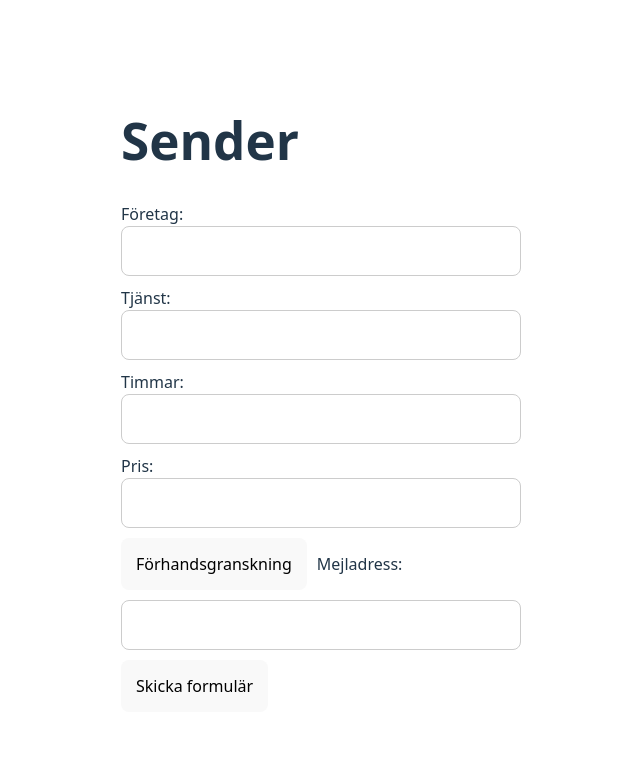
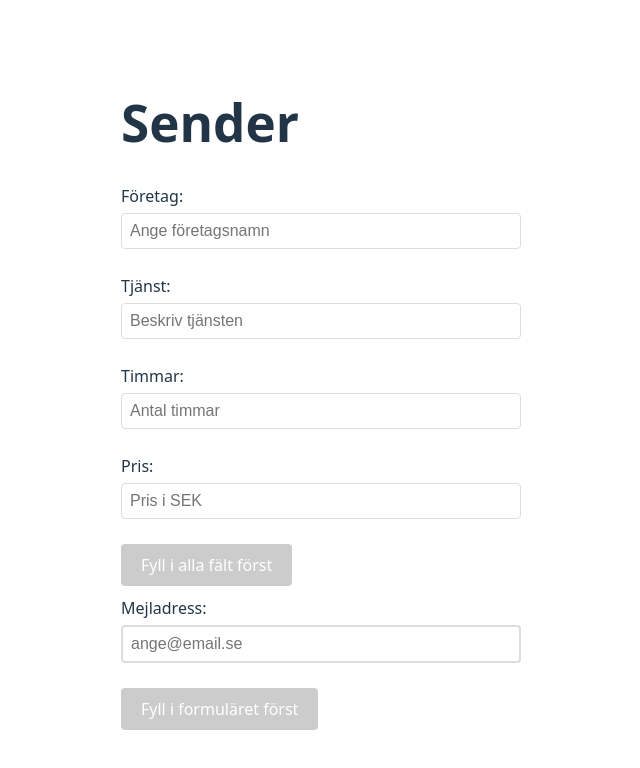
Before and after one commit to Lukasronnholm/grupp-2, a React (Vite) app: page / in a window 1280 px wide. Shown: the top 768 px of the page, without its empty margins (167-807 px from the left). Built offline with nearby package versions, Linux system fonts and the light colour scheme.

Commit message:
fixed nav and offerform

```diff
--- a/src/App.jsx
+++ b/src/App.jsx
@@ -19,7 +19,6 @@ function App() {
   } catch (err) {
     console.error('Could not stringify offers', err);
     console.log('offers preview:', offers);
-    // hitta icke-serialiserbara fält
     offers.forEach((o, i) => {
       try { JSON.stringify(o) }
       catch(e) { console.error('Non-serializable offer at index', i, o); }
@@ -44,7 +43,7 @@ function App() {
         <Route path="/" element={<Sender addOffer={addOffer}/>} />
         <Route path="/reviewform" element={<ReviewForm/>} />
          <Route path="/reviewoffer" element={<reviewOffer/>} />
-        <Route path="/viewoffer" element={<ViewOffer/>} />
+        <Route path="/viewoffer" element={<ViewOffer offers={offers} markAsRead={markAsRead}/>} />
         <Route path="/signcomplete" element={<signComplete />} />
         <Route path="/receiver" element={<Receiver offers={offers} markAsRead={markAsRead} />} />
       </Routes>
--- a/src/components/offerForm.jsx
+++ b/src/components/offerForm.jsx
@@ -3,8 +3,19 @@ import SendButton from "./sendButton";
 import { useNavigate } from "react-router-dom"
 
 function OfferForm({ addOffer, onPreview, initialData }) {
-  const navigate = useNavigate()
-function handleSubmit(event) {
+  const navigate = useNavigate();
+  const [isSubmitted, setIsSubmitted] = useState(false);
+  const [formData, setFormData] = useState(initialData || {
+    foretag: "",
+    tjanst: "",
+    timmar: "",
+    pris: "",
+  });
+
+  // Kontrollera om alla fält är ifyllda
+  const isFormValid = formData.foretag && formData.tjanst && formData.timmar && formData.pris;
+
+  function handleSubmit(event) {
     event.preventDefault();
     const newOffer = {
       id: new Date(),
@@ -21,12 +32,6 @@ function handleSubmit(event) {
       pris: "",
     });
   }
-  const [formData, setFormData] = useState(initialData || {
-    foretag: "",
-    tjanst: "",
-    timmar: "",
-    pris: "",
-  });
 
   function handleChange(event) {
     const { name, value } = event.target;
@@ -40,56 +45,135 @@ function handleSubmit(event) {
   return (
     <>
       <form>
-        <label>
+
+        <label style={{ display: "block", marginBottom: "15px" }}>
           Företag:
           <input
             type="text"
             name="foretag"
             value={formData.foretag}
             onChange={handleChange}
+            placeholder="Ange företagsnamn"
+            required
+            style={{
+              width: "100%",
+              padding: "8px",
+              marginTop: "5px",
+              border: "1px solid #ddd",
+              borderRadius: "4px"
+            }}
           />
         </label>
-        <label>
+
+        <label style={{ display: "block", marginBottom: "15px" }}>
           Tjänst:
           <input
             type="text"
             name="tjanst"
             value={formData.tjanst}
             onChange={handleChange}
+            placeholder="Beskriv tjänsten"
+            required
+            style={{
+              width: "100%",
+              padding: "8px",
+              marginTop: "5px",
+              border: "1px solid #ddd",
+              borderRadius: "4px"
+            }}
           />
         </label>
-        <label>
+
+        <label style={{ display: "block", marginBottom: "15px" }}>
           Timmar:
           <input
-            type="text"
+            type="number"
             name="timmar"
             value={formData.timmar}
             onChange={handleChange}
+            placeholder="Antal timmar"
+            required
+            min="1"
+            style={{
+              width: "100%",
+              padding: "8px",
+              marginTop: "5px",
+              border: "1px solid #ddd",
+              borderRadius: "4px"
+            }}
           />
         </label>
-        <label>
+
+        <label style={{ display: "block", marginBottom: "15px" }}>
           Pris:
           <input
-            type="text"
+            type="number"
             name="pris"
             value={formData.pris}
             onChange={handleChange}
+            placeholder="Pris i SEK"
+            required
+            min="0"
+            style={{
+              width: "100%",
+              padding: "8px",
+              marginTop: "5px",
+              border: "1px solid #ddd",
+              borderRadius: "4px"
+            }}
           />
         </label>
+
+
         <button
           type="button"
           onClick={() => {
-            if (onPreview) {
+            if (onPreview && isFormValid) {
               onPreview(formData);
             }
           }}
+          disabled={!isFormValid}
+          style={{
+            padding: "10px 20px",
+            backgroundColor: isFormValid ? "#007bff" : "#ccc",
+            color: "white",
+            border: "none",
+            borderRadius: "4px",
+            cursor: isFormValid ? "pointer" : "not-allowed",
+            marginRight: "10px",
+            marginBottom: "10px"
+          }}
         >
-          Förhandsgranskning
+          {isFormValid ? "Förhandsgranskning" : "Fyll i alla fält först"}
         </button>
-        <SendButton
-          handleSubmit={handleSubmit}
-          formData={formData}
-        ></SendButton>
+
+        {!isSubmitted ? (
+          <SendButton
+            isFormValid={isFormValid}
+            onSubmit={(email) => {
+              console.log("OfferForm: Skickar direkt med email:", email);
+              // Skapa offerten direkt och lägg till den
+              const newOffer = {
+                id: new Date(),
+                ...formData,
+                createdAt: new Date().toISOString(),
+                isNew: true,
+                sentTo: email,
+              };
+              if (addOffer) addOffer(newOffer);
+              setIsSubmitted(true);
+            }}
+          />
+        ) : (
+          <h2 style={{
+            color: '#4CAF50',
+            textAlign: 'center',
+            marginTop: '20px',
+            padding: '15px'
+          }}>
+            Mottagaren har aviserats!
+          </h2>
+        )}
       </form>
     </>
   );
--- a/src/components/reviewForm.jsx
+++ b/src/components/reviewForm.jsx
@@ -1,22 +1,24 @@
-import { useLocation } from "react-router-dom";
 import SendButton from "./sendButton";
 import { useState } from "react";
 
-function ReviewForm({formData, onSubmit, onSend}) {
-  const handleSubmit = onSend || onSubmit;
+function ReviewForm({ formData, onSubmit, onSend, onBack }) {
   const [isSubmitted, setIsSubmitted] = useState(false);
-  const location = useLocation();
-  const locationData = location.state || {};
-  const finalFormData = formData || locationData.formData;
+
+  const handleSubmit = () => {
+    console.log("ReviewForm: handleSubmit anropad!");
+    setIsSubmitted(true);
+  };
+  if (!formData) {
+    return (
+      <div className="p-4 border border-gray-300 rounded-xl bg-gray-50 text-gray-700">
+        <p>Inget inskickat ännu...</p>
+      </div>
+    );
+  }
 
   return (
     <>
-      {!finalFormData ? (
-        <div className="p-4 border border-gray-300 rounded-xl bg-gray-50 text-gray-700">
-          <p>Inget inskickat ännu...</p>
-        </div>
-      ) : (
-        <div className="p-6 border border-gray-300 rounded-2xl bg-white shadow-md w-full max-w-md mx-auto">
+      <div className="p-6 border border-gray-200 rounded-2xl bg-white shadow-md w-full max-w-md mx-auto">
         <h2 className="text-2xl font-semibold text-center mb-4 text-gray-800">
           Offert
         </h2>
@@ -24,34 +26,54 @@ function ReviewForm({formData, onSubmit, onSend}) {
         <div className="space-y-3 text-gray-700">
           <div>
             <p className="font-semibold">Företag:</p>
-              <p>{finalFormData.foretag}</p>
+            <p>{formData.foretag}</p>
           </div>
 
           <div>
             <p className="font-semibold">Tjänst:</p>
-              <p>{finalFormData.tjanst}</p>
+            <p>{formData.tjanst}</p>
           </div>
 
           <div>
             <p className="font-semibold">Timmar:</p>
-              <p className="whitespace-pre-line">{finalFormData.timmar}</p>
+            <p className="whitespace-pre-line">{formData.timmar}</p>
           </div>
           <div>
             <p className="font-semibold">Pris:</p>
-              <p className="whitespace-pre-line">{finalFormData.pris}</p>
+            <p className="whitespace-pre-line">{formData.pris}</p>
           </div>
         </div>
 
-          {handleSubmit && !isSubmitted ? (
-            <SendButton onSubmit={(event) => {
-              handleSubmit(event);
-              setIsSubmitted(true);
-            }}></SendButton>
+        {!isSubmitted ? (
+          <div>
+            <button
+              onClick={onBack}
+              style={{
+                padding: "10px 20px",
+                backgroundColor: "#6b7280",
+                color: "white",
+                border: "none",
+                borderRadius: "5px",
+                marginRight: "10px",
+                marginBottom: "10px",
+                cursor: "pointer"
+              }}
+            >
+              Ändra
+            </button>
+            <SendButton onSubmit={handleSubmit} />
+          </div>
         ) : (
-            <h2>Mottagaren har aviserats!</h2>
+          <h2 style={{
+            color: '#4CAF50',
+            textAlign: 'center',
+            marginTop: '20px',
+            padding: '15px'
+          }}>
+            Mottagaren har aviserats!
+          </h2>
         )}
       </div>
-      )}
     </>
   );
 }
--- a/src/components/sendButton.jsx
+++ b/src/components/sendButton.jsx
@@ -1,33 +1,76 @@
 import { useState } from "react";
-import { useNavigate } from "react-router-dom";
-export default function SendButton({onSubmit}) {
-    const navigate = useNavigate()
-const [email, setEmail] = useState("")
+
+export default function SendButton({ onSubmit, isFormValid = true }) {
+  const [email, setEmail] = useState("");
+
+  console.log("SendButton: onSubmit prop:", onSubmit);
 
   function handleChange(event) {
     setEmail(event.target.value)
   }
-function handleEmailSubmit(event){
+
+  function handleEmailSubmit(event) {
     event.preventDefault();
-  if(email!=="") {
-    if(onSubmit) {
-      onSubmit(event)
-    }
-    navigate("/reviewform")
-    console.log(email)
+    console.log("Knappen trycktes! Email:", email);
+
+    if (!isFormValid) {
+      console.log("ERROR: Formuläret är inte komplett!");
+      return;
     }
 
+    if (email !== "") {
+      console.log("Email är ifylld, anropar onSubmit");
+      if (onSubmit) {
+        console.log("onSubmit finns, anropar den nu!");
+        onSubmit(email); // Skicka email till callback
+      } else {
+        console.log("ERROR: onSubmit finns inte!");
+      }
+    } else {
+      console.log("ERROR: Email är tom!");
+    }
+  }
 
-}
+  const canSubmit = isFormValid && email !== "";
 
   return (
     <>
-    <label>
+      <label style={{ display: "block", marginBottom: "15px" }}>
         Mejladress:
-        <input type="text" name="mejladress" value={email} onChange={handleChange}></input>
+        <input
+          type="email"
+          name="mejladress"
+          value={email}
+          onChange={handleChange}
+          placeholder="ange@email.se"
+          style={{
+            width: "100%",
+            padding: "8px",
+            marginTop: "5px",
+            border: email ? "2px solid #4CAF50" : "2px solid #ddd",
+            borderRadius: "4px"
+          }}
+        />
       </label>
-    <button onClick={handleEmailSubmit}>
-        Skicka formulär
+      <button
+        onClick={handleEmailSubmit}
+        disabled={!canSubmit}
+        style={{
+          padding: "10px 20px",
+          backgroundColor: canSubmit ? "#28a745" : "#ccc",
+          color: "white",
+          border: "none",
+          borderRadius: "4px",
+          cursor: canSubmit ? "pointer" : "not-allowed",
+          marginBottom: "10px"
+        }}
+      >
+        {!isFormValid
+          ? "Fyll i formuläret först"
+          : email === ""
+            ? "Ange email först"
+            : "Skicka formulär"
+        }
       </button>
     </>
   )
--- a/src/pages/receiver.jsx
+++ b/src/pages/receiver.jsx
@@ -10,8 +10,7 @@ function Receiver({ offers, markAsRead }) {
   return (
     <div>
       <h1>Receiver</h1>
-      <ViewOffer offers={offers} markAsRead={markAsRead} />
-      <ActiveOffer hasNew={hasNewOffers} onClick={() => navigate("/newOffer")}/>
+      <ActiveOffer hasNew={hasNewOffers} onClick={() => navigate("/viewoffer")}/>
     </div>
   )
 }
--- a/src/pages/sender.jsx
+++ b/src/pages/sender.jsx
@@ -35,7 +35,7 @@ function Sender({ addOffer }) {
     <div>
       <h1>Sender</h1>
       {view === 'form' && (
-        <OfferForm onPreview={handlePreview} onSend={handleSend} initialData={formData}/>
+        <OfferForm addOffer={addOffer} onPreview={handlePreview} onSend={handleSend} initialData={formData}/>
       )}
       {view === 'review' && (
         <ReviewForm formData={formData} onBack={handleBack} onSend={handleSend} />
```
Also changed, not shown: src/components/activeOffer.jsx (+16 -4 lines), src/components/viewOffer.jsx (+14 -7 lines). Lines whose indentation alone changed are shown as unchanged.
